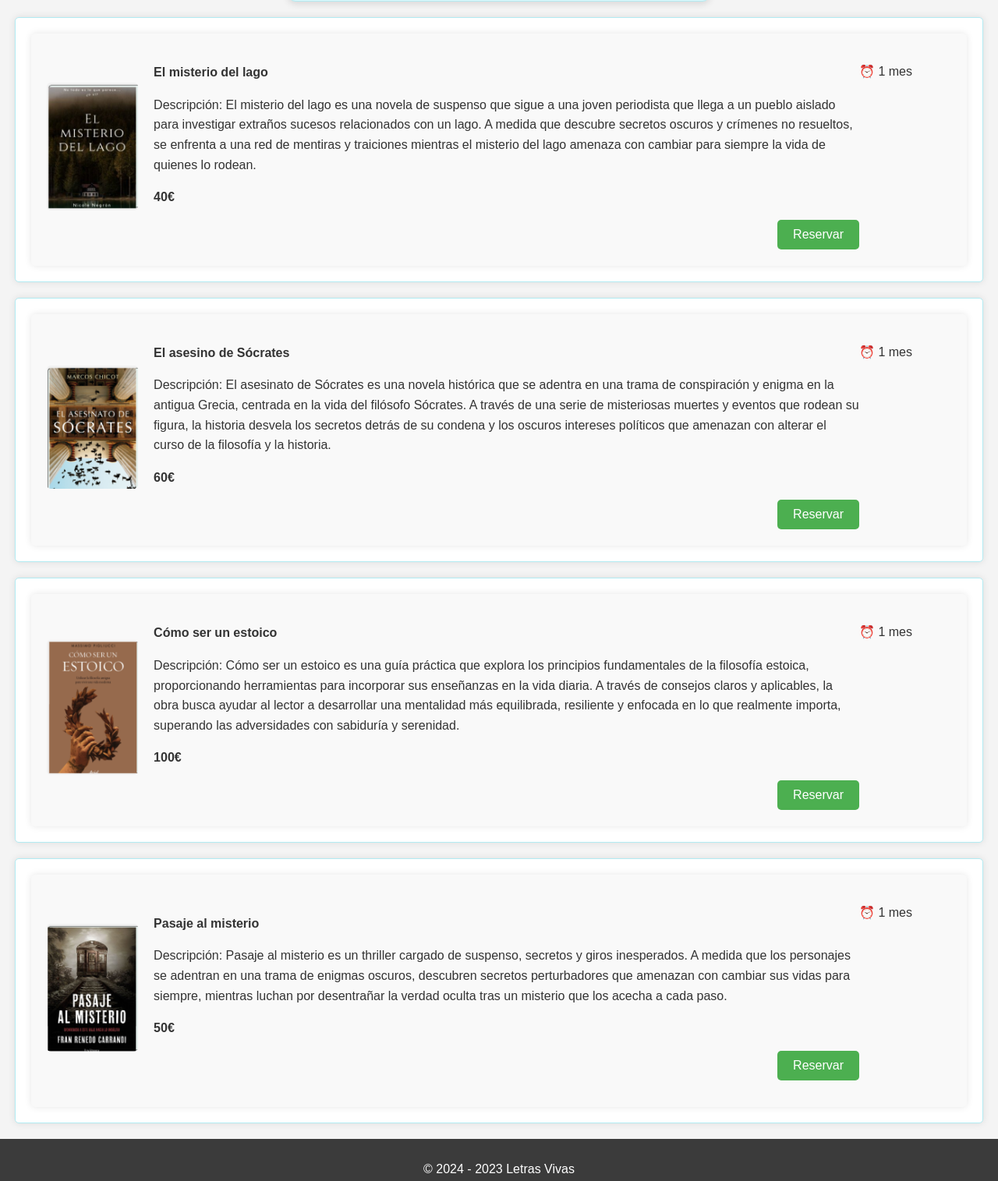
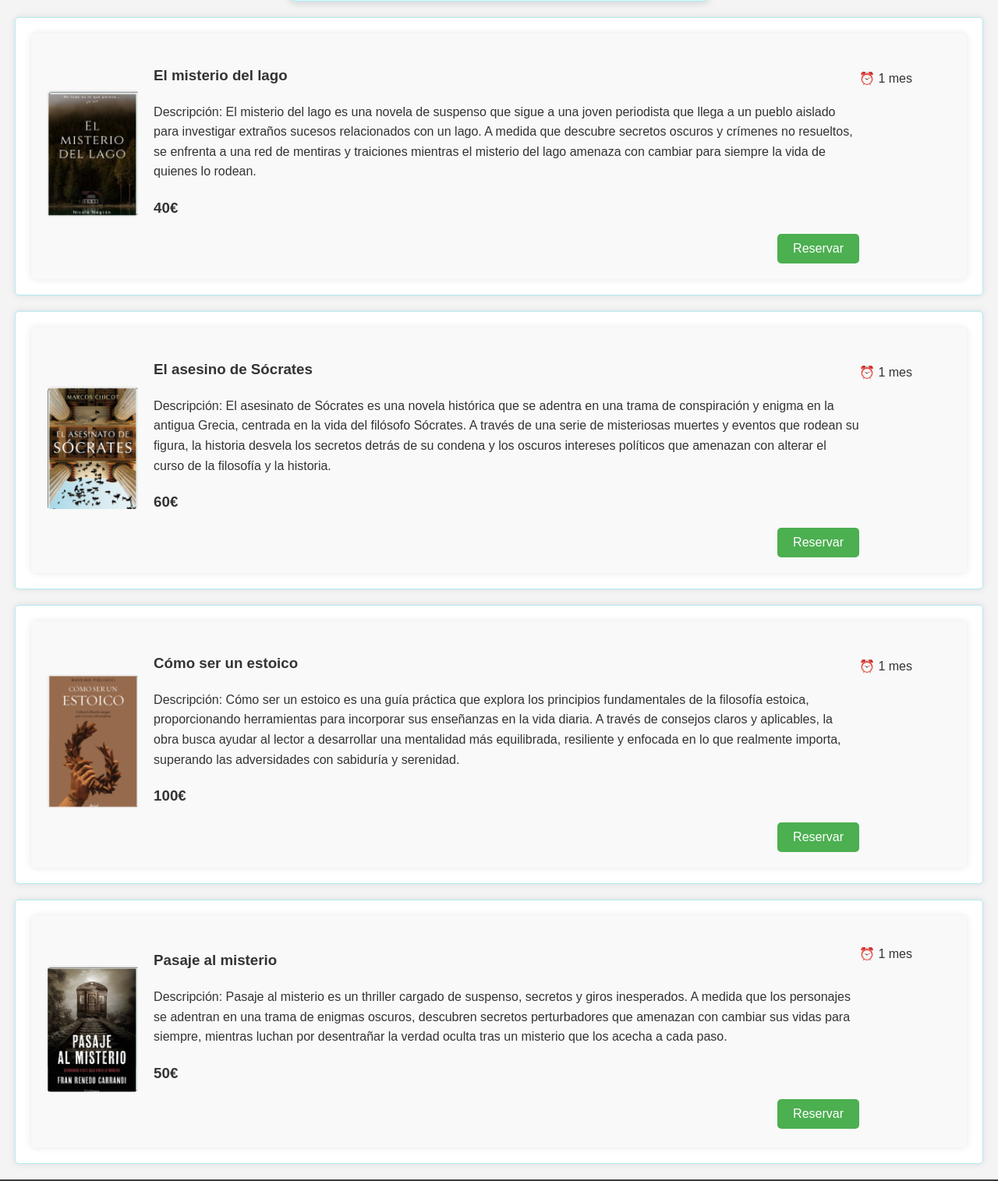
Before and after one commit to aqp0001/aqp0001-letras_vivas_web_QuinteroPerezAlejandro, a website: page catalogo.html in a window 1280 px wide. Shown: the part 685-2200 px from the top of the page at 78% size. Drawn offline with Linux system fonts and the light colour scheme.

Commit message:
Audio_video

```diff
--- a/catalogo.html
+++ b/catalogo.html
@@ -55,13 +55,13 @@
                 <img src="./Imagenes/el_misterio_del_lago.png" alt="El misterio del lago" width="500px">
             </div>
             <div class="reserva-detalles">
-                <p><strong>El misterio del lago</strong></p>
+                <h3><p><strong>El misterio del lago</strong></p></h3>
                 <p>Descripción: El misterio del lago es una novela de suspenso que sigue a una joven
                      periodista que llega a un pueblo aislado para investigar extraños sucesos
                      relacionados con un lago. A medida que descubre secretos oscuros y crímenes no
                      resueltos, se enfrenta a una red de mentiras y traiciones mientras el misterio
                      del lago amenaza con cambiar para siempre la vida de quienes lo rodean.</p>
-                <p><strong>40€</strong></p>
+                <h3><p><strong>40€</strong></p></h3>
                 <button class="btn-formulario">Reservar</button>
             </div>
             <div class="reserva-tiempo">
@@ -76,14 +76,14 @@
                 <img src="./Imagenes/el_asesino_de_socrates.png" alt="El asesino de Sócrates" width="500px">
             </div>
             <div class="reserva-detalles">
-                <p><strong>El asesino de Sócrates</strong></p>
+                <h3><p><strong>El asesino de Sócrates</strong></p></h3>
                 <p>Descripción: El asesinato de Sócrates es una novela histórica que se adentra en
                     una trama de conspiración y enigma en la antigua Grecia, centrada en la vida del
                     filósofo Sócrates. A través de una serie de misteriosas muertes y eventos que
                     rodean su figura, la historia desvela los secretos detrás de su condena y los
                     oscuros intereses políticos que amenazan con alterar el curso de la filosofía y
                     la historia.</p>
-                <p><strong>60€</strong></p>
+                    <h3><p><strong>60€</strong></p></h3>
                 <button class="btn-formulario">Reservar</button>
             </div>
             <div class="reserva-tiempo">
@@ -98,14 +98,14 @@
                 <img src="./Imagenes/como_ser_un_estoico.png" alt="Cómo ser un estoico" width="500px">
             </div>
             <div class="reserva-detalles">
-                <p><strong>Cómo ser un estoico</strong></p>
+                <h3><p><strong>Cómo ser un estoico</strong></p></h3>
                 <p>Descripción: Cómo ser un estoico es una guía práctica que explora los principios
                     fundamentales de la filosofía estoica, proporcionando herramientas para
                     incorporar sus enseñanzas en la vida diaria. A través de consejos claros y
                     aplicables, la obra busca ayudar al lector a desarrollar una mentalidad más
                     equilibrada, resiliente y enfocada en lo que realmente importa, superando las
                     adversidades con sabiduría y serenidad.</p>
-                <p><strong>100€</strong></p>
+                    <h3><p><strong>100€</strong></p></h3>
                 <button class="btn-formulario">Reservar</button>
             </div>
             <div class="reserva-tiempo">
@@ -120,14 +120,14 @@
                 <img src="./Imagenes/pasaje_al_misterio.png" alt="Pasaje al misterio" width="500px">
             </div>
             <div class="reserva-detalles">
-                <p><strong>Pasaje al misterio</strong></p>
+                <h3><p><strong>Pasaje al misterio</strong></p></h3>
                 <p>Descripción:
                     Pasaje al misterio es un thriller cargado de suspenso, secretos y giros
                     inesperados. A medida que los personajes se adentran en una trama de enigmas
                     oscuros, descubren secretos perturbadores que amenazan con cambiar sus vidas
                     para siempre, mientras luchan por desentrañar la verdad oculta tras un misterio
                     que los acecha a cada paso.</p>
-                <p><strong>50€</strong></p>
+                    <h3><p><strong>50€</strong></p></h3>
                 <button class="btn-formulario">Reservar</button>
             </div>
             <div class="reserva-tiempo">
```
Also changed, not shown: index.html (+1 -1 lines), 2 other files.
